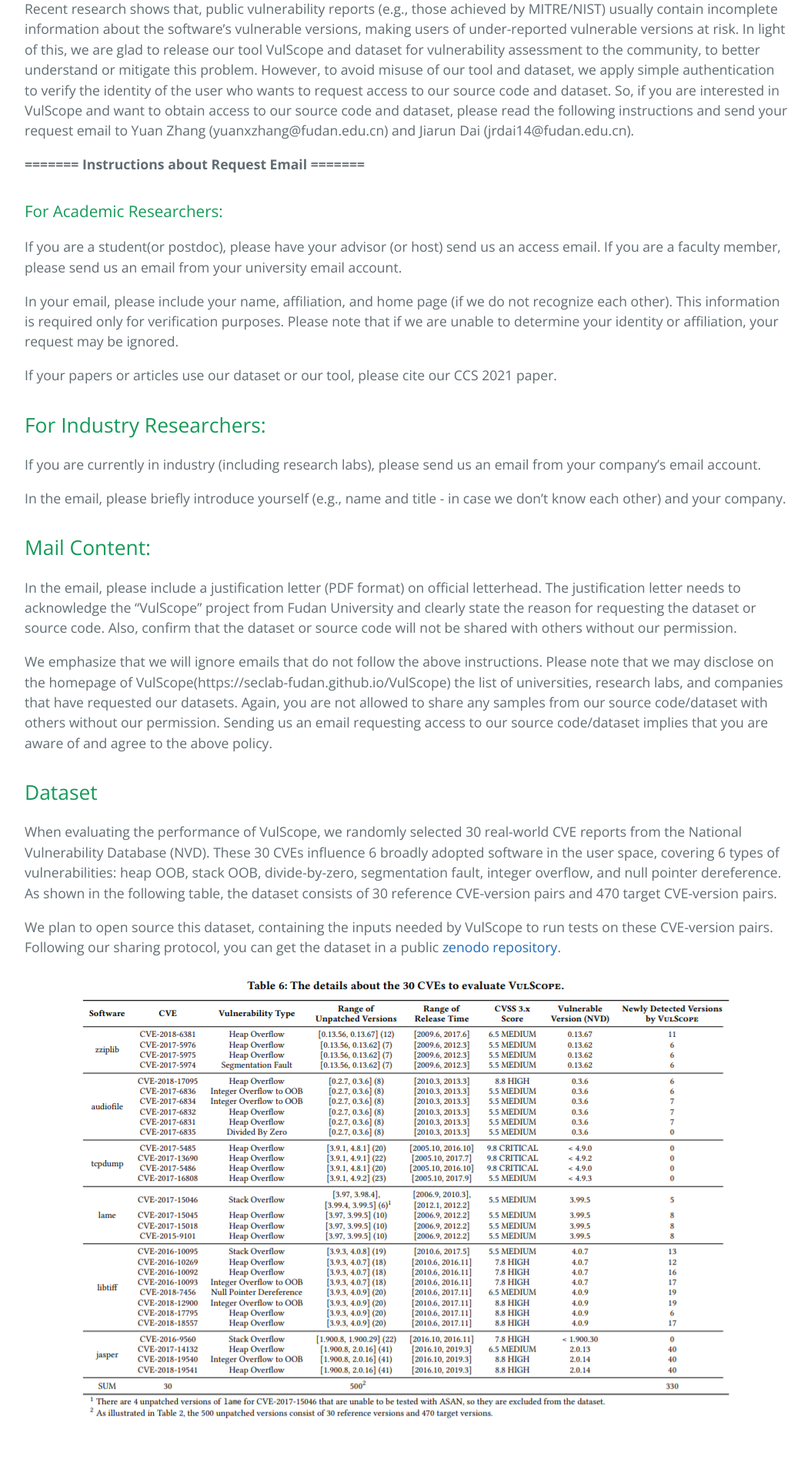
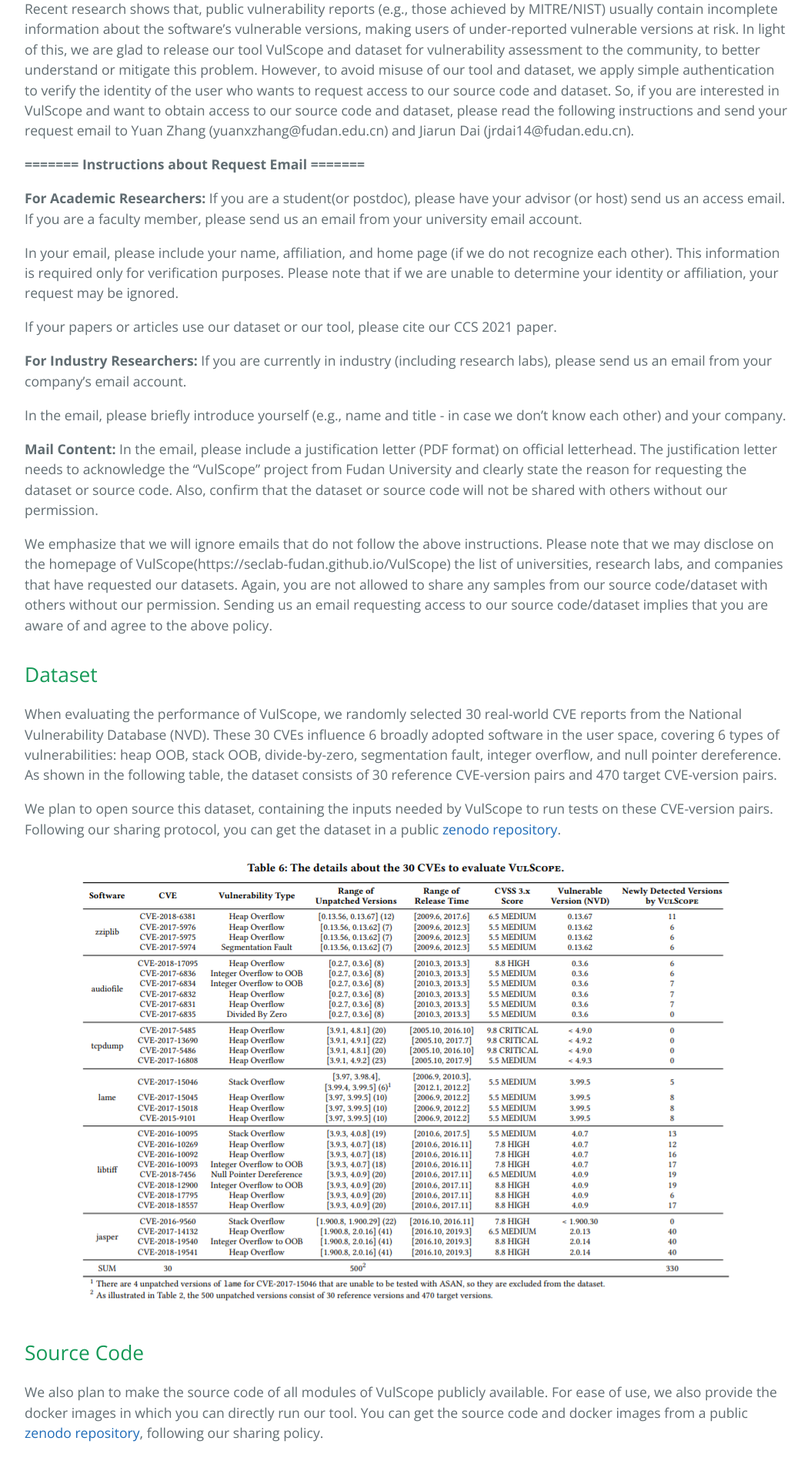
Before and after one commit to seclab-fudan/VulScope, a Jekyll site: the page built from index.md, in a window 1280 px wide. Shown: the part 2316-4214 px from the top of the page at 77% size, without its empty margins (112-1166 px from the left). Built offline with Jekyll 4.4.1, drawn with Linux system fonts in a browser that asks for light colours.

Commit message:
Update policy

```diff
--- a/index.md
+++ b/index.md
@@ -54,19 +54,19 @@ Recent research shows that, public vulnerability reports (e.g., those achieved b
 
 **=======  Instructions about Request Email =======**
 
-### For Academic Researchers:
+**For Academic Researchers:**
 If you are a student(or postdoc), please have your advisor (or host) send us an access email. If you are a faculty member, please send us an email from your university email account.
 
 In your email, please include your name, affiliation, and home page (if we do not recognize each other). This information is required only for verification purposes. Please note that if we are unable to determine your identity or affiliation, your request may be ignored.
 
 If your papers or articles use our dataset or our tool, please cite our CCS 2021 paper.
 
-## For Industry Researchers:
+**For Industry Researchers:**
 If you are currently in industry (including research labs), please send us an email from your company's email account.
 
 In the email, please briefly introduce yourself (e.g., name and title - in case we don't know each other) and your company.
 
-## Mail Content:
+**Mail Content:**
 In the email, please include a justification letter (PDF format) on official letterhead. The justification letter needs to acknowledge the "VulScope" project from Fudan University and clearly state the reason for requesting the dataset or source code. Also, confirm that the dataset or source code will not be shared with others without our permission.
 
 
```
